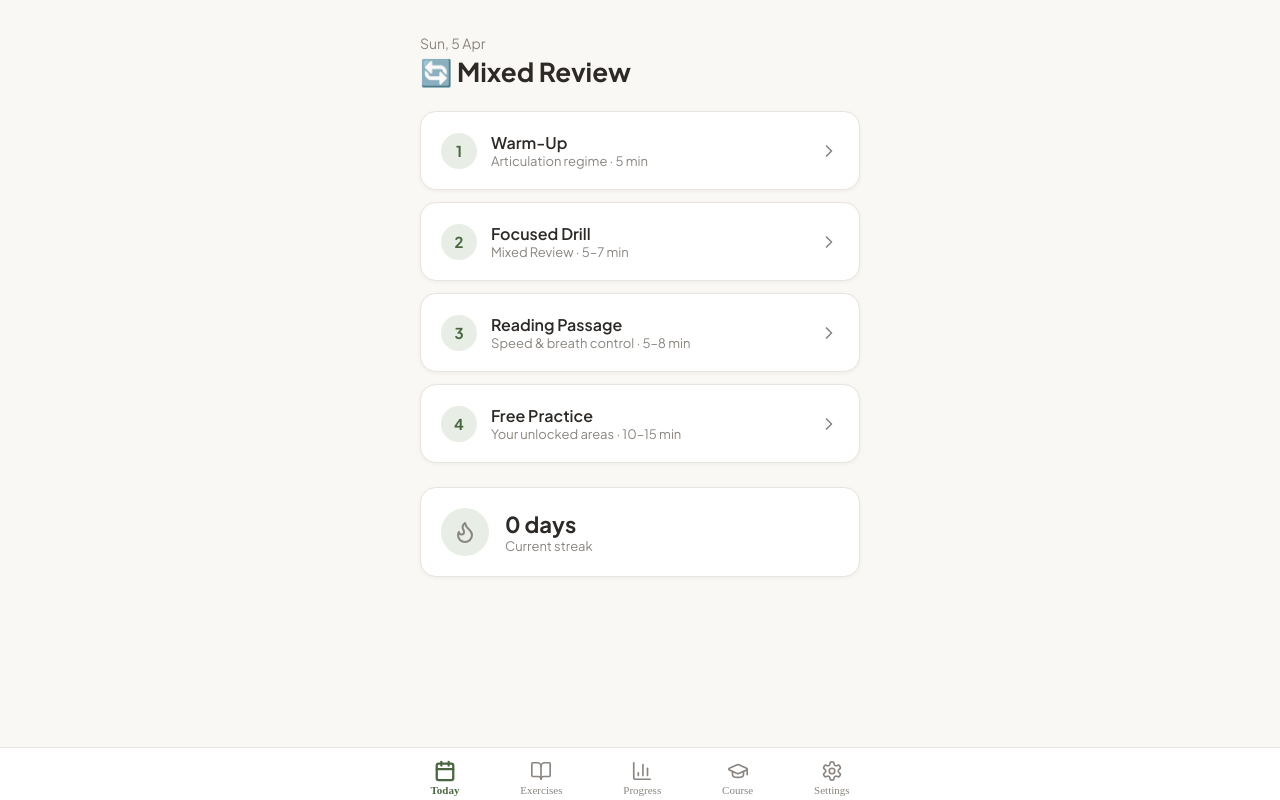
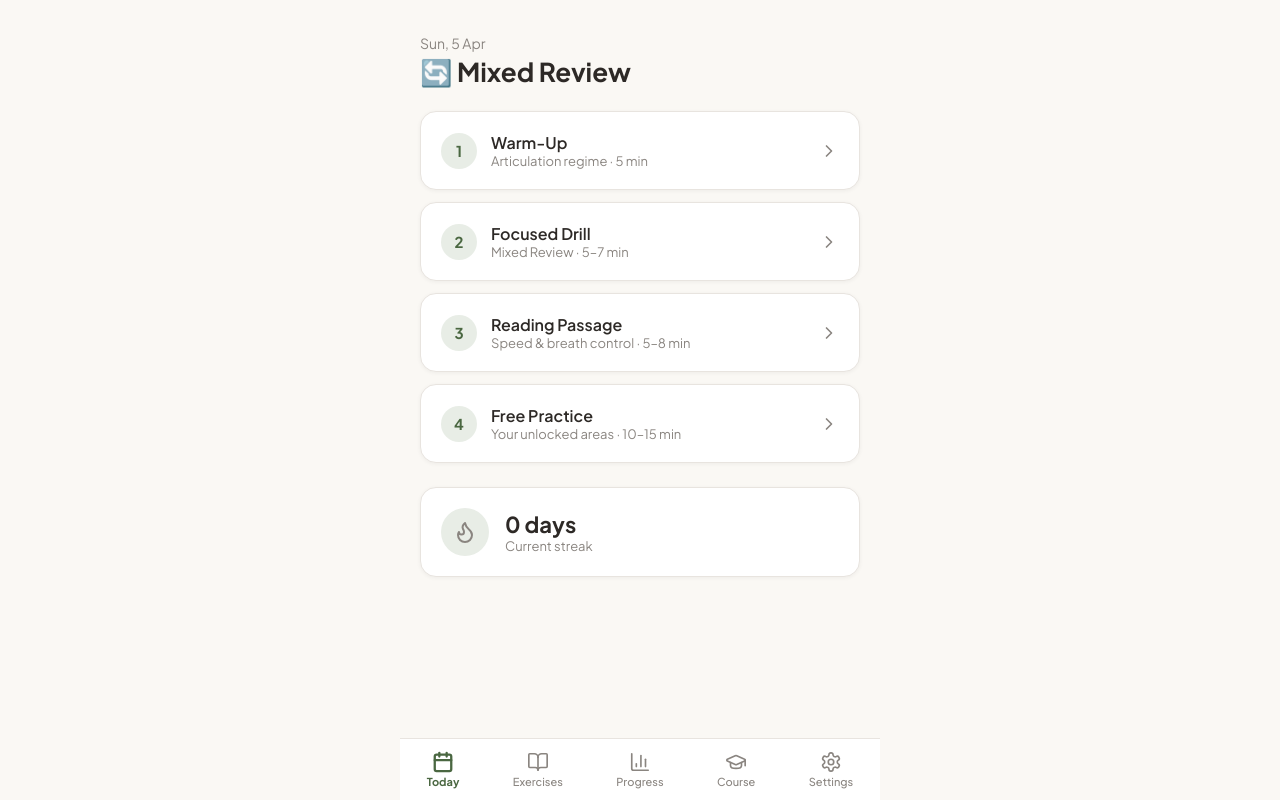
Before and after one commit to NotKrissy/accent-training, a React (Vite) app: page / in a window 1280 px wide. Built offline with nearby package versions, Linux system fonts and the light colour scheme.

Commit message:
Revert "Fix tab bar gap on iOS PWA by using position fixed at full screen width"
This reverts commit 9eb66d88ba223a281e7794f121f84eb90feadd4f.

```diff
--- a/src/App.jsx
+++ b/src/App.jsx
@@ -1418,11 +1418,8 @@ export default function App() {
     </div>
   );
 
-  const tabBarBg = darkMode ? "rgba(26,26,26,0.95)" : "rgba(255,255,255,0.95)";
-
   return (
     <ThemeContext.Provider value={T}>
-      {/* Main content column — constrained to 480px, padded at bottom for tab bar height */}
     <div style={{
       fontFamily: "'Plus Jakarta Sans', system-ui, -apple-system, sans-serif",
       background: T.bg, position: "fixed", top: 0, bottom: 0, left: 0, right: 0,
@@ -1430,26 +1427,23 @@ export default function App() {
       display: "flex", flexDirection: "column", overflow: "hidden",
       WebkitFontSmoothing: "antialiased", color: T.text,
     }}>
-        {/* Scrollable content — paddingBottom reserves space for fixed tab bar */}
-        <div style={{ flex: 1, overflowY: "auto", paddingTop: "env(safe-area-inset-top)", paddingBottom: "calc(60px + env(safe-area-inset-bottom))" }}>
+      {/* Scrollable content */}
+      <div style={{ flex: 1, overflowY: "auto", paddingTop: "env(safe-area-inset-top)" }}>
         {tab === "today"     && <TodayTab store={store} setStore={setStore} />}
         {tab === "exercises" && <ExercisesTab store={store} setStore={setStore} />}
         {tab === "progress"  && <ProgressTab store={store} />}
         {tab === "course"    && <CourseTab store={store} setStore={setStore} />}
         {tab === "settings"  && <SettingsTab darkMode={darkMode} setDarkMode={setDarkMode} store={store} setStore={setStore} />}
       </div>
-      </div>
 
-      {/* Tab Bar — full screen width, fixed to physical bottom edge */}
+      {/* Tab Bar — flex child, no position:fixed */}
       <div style={{
-        position: "fixed", bottom: 0, left: 0, right: 0, width: "100%",
-        background: tabBarBg, backdropFilter: "blur(12px)",
+        flexShrink: 0,
+        background: darkMode ? "rgba(26,26,26,0.95)" : "rgba(255,255,255,0.95)", backdropFilter: "blur(12px)",
         borderTop: `1px solid ${T.border}`,
-        paddingBottom: "env(safe-area-inset-bottom)",
-        zIndex: 100,
+        display: "flex", justifyContent: "space-around",
+        padding: "8px 0 max(8px, env(safe-area-inset-bottom))",
       }}>
-        {/* Inner container constrained to 480px and centered */}
-        <div style={{ maxWidth: 480, margin: "0 auto", display: "flex", justifyContent: "space-around", padding: "8px 0 0" }}>
         {TABS.map(({ id, label, Icon }) => {
           const active = tab === id;
           return (
```
Lines whose indentation alone changed are shown as unchanged.
